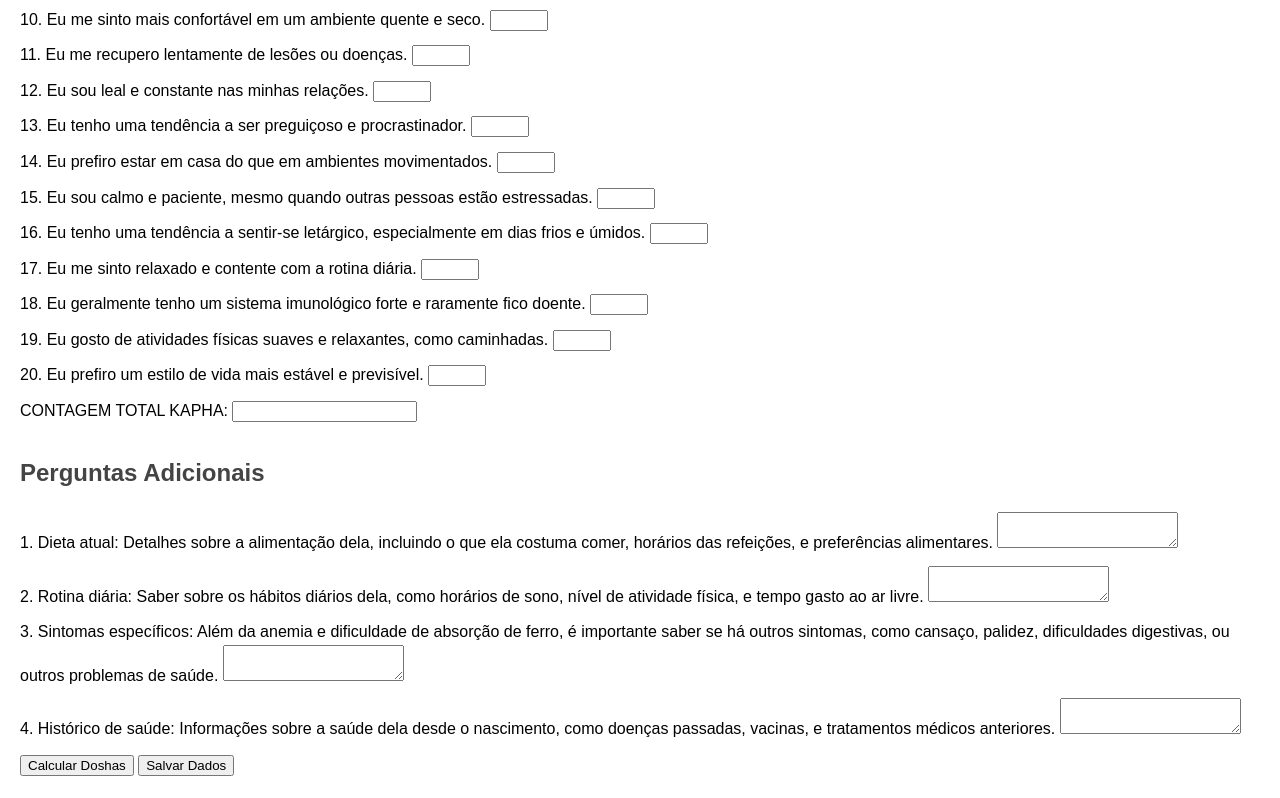
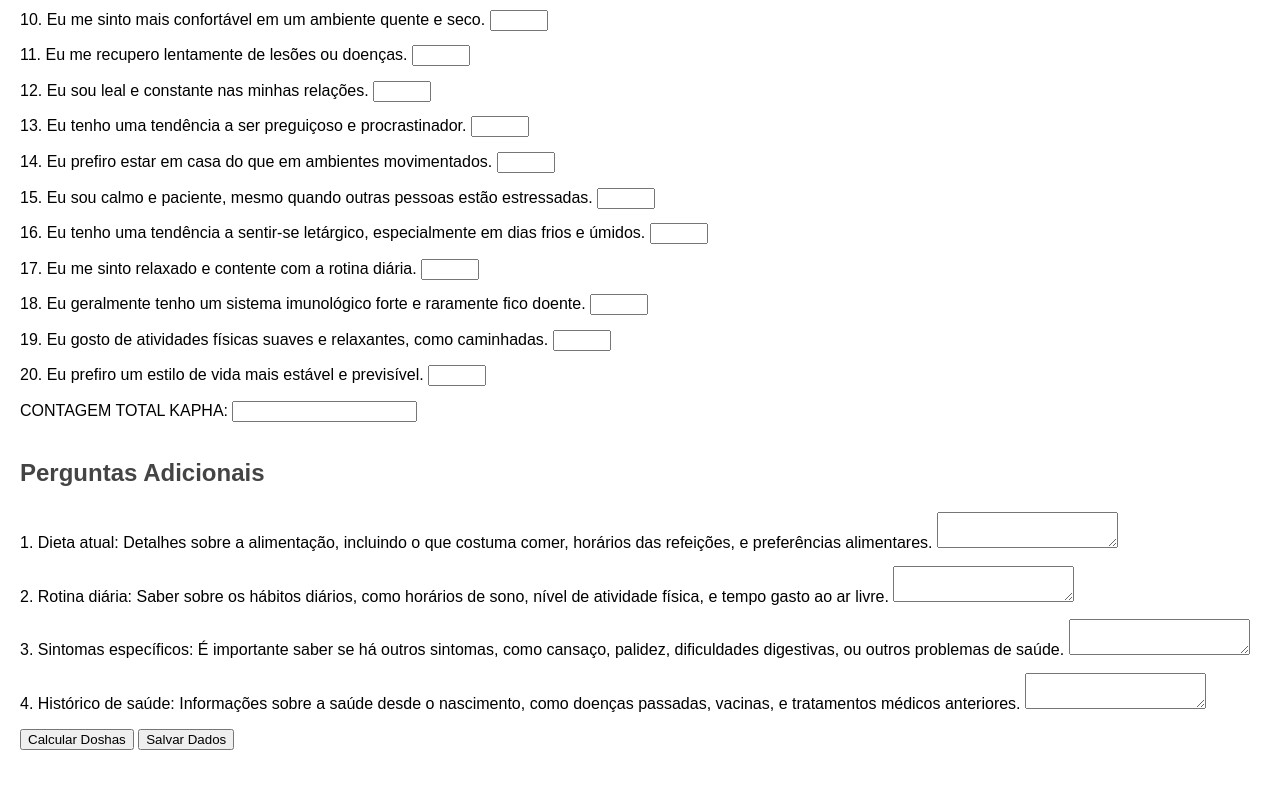
Before and after one commit to williamguelfi/terapias, a plain HTML site: page Formulario Ayurveda - Dosha Infantil.html in a window 1280 px wide. Shown: the part 2586-3384 px from the top of the page. After the commit the page ends 3358 px from the top, so only its background shows below. Drawn offline with Linux system fonts and the light colour scheme.

Commit message:
Atualizar o Formulario Ayurveda - Dosha Infantil.html
Atualização dos das perguntas adicionais

```diff
--- a/Formulario Ayurveda - Dosha Infantil.html
+++ b/Formulario Ayurveda - Dosha Infantil.html
@@ -137,19 +137,19 @@
 <div class="comment-section">
     <h2>Perguntas Adicionais</h2>
     <div class="question">
-        <label for="diet">1. Dieta atual: Detalhes sobre a alimentação dela, incluindo o que ela costuma comer, horários das refeições, e preferências alimentares.</label>
+        <label for="diet">1. Dieta atual: Detalhes sobre a alimentação, incluindo o que costuma comer, horários das refeições, e preferências alimentares.</label>
         <textarea id="diet" name="diet" maxlength="500"></textarea>
     </div>
     <div class="question">
-        <label for="daily-routine">2. Rotina diária: Saber sobre os hábitos diários dela, como horários de sono, nível de atividade física, e tempo gasto ao ar livre.</label>
+        <label for="daily-routine">2. Rotina diária: Saber sobre os hábitos diários, como horários de sono, nível de atividade física, e tempo gasto ao ar livre.</label>
         <textarea id="daily-routine" name="daily-routine" maxlength="500"></textarea>
     </div>
     <div class="question">
-        <label for="specific-symptoms">3. Sintomas específicos: Além da anemia e dificuldade de absorção de ferro, é importante saber se há outros sintomas, como cansaço, palidez, dificuldades digestivas, ou outros problemas de saúde.</label>
+        <label for="specific-symptoms">3. Sintomas específicos: É importante saber se há outros sintomas, como cansaço, palidez, dificuldades digestivas, ou outros problemas de saúde.</label>
         <textarea id="specific-symptoms" name="specific-symptoms" maxlength="500"></textarea>
     </div>
     <div class="question">
-        <label for="health-history">4. Histórico de saúde: Informações sobre a saúde dela desde o nascimento, como doenças passadas, vacinas, e tratamentos médicos anteriores.</label>
+        <label for="health-history">4. Histórico de saúde: Informações sobre a saúde desde o nascimento, como doenças passadas, vacinas, e tratamentos médicos anteriores.</label>
         <textarea id="health-history" name="health-history" maxlength="500"></textarea>
     </div>
 </div>
```
